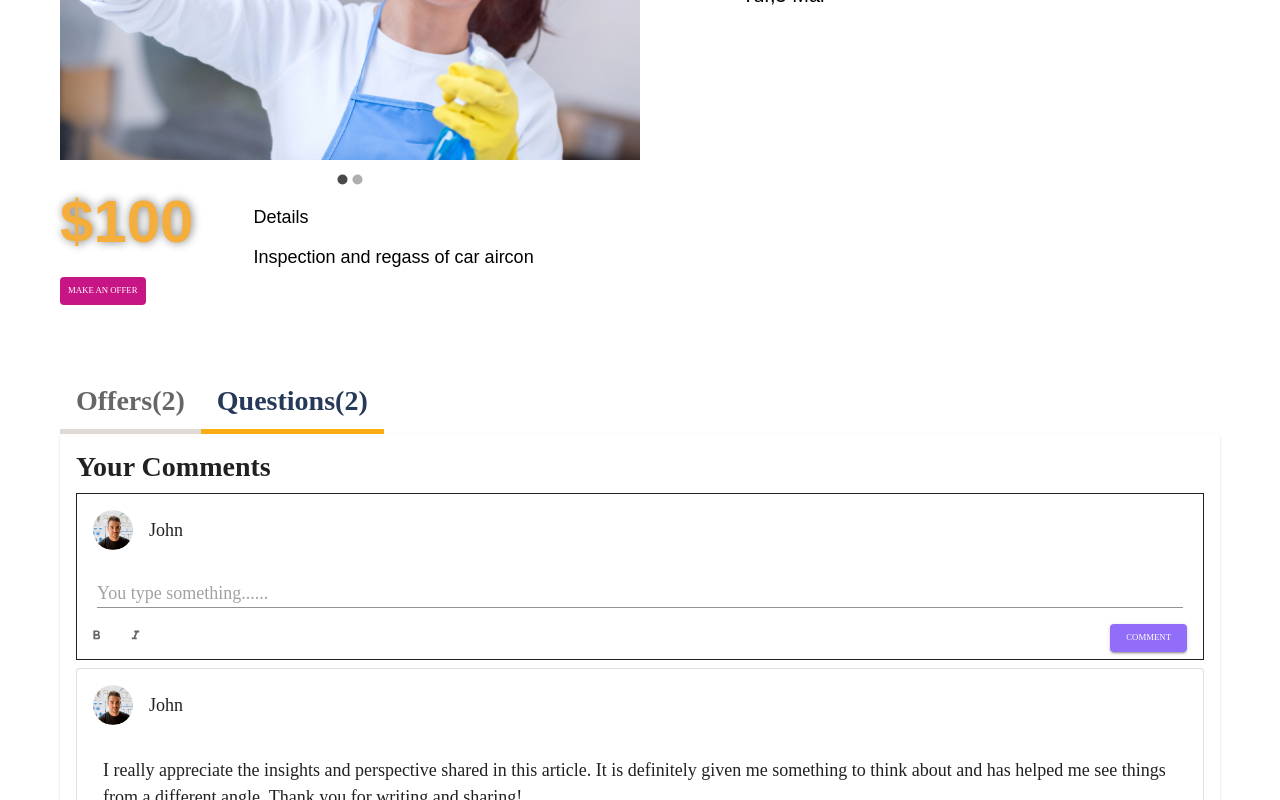
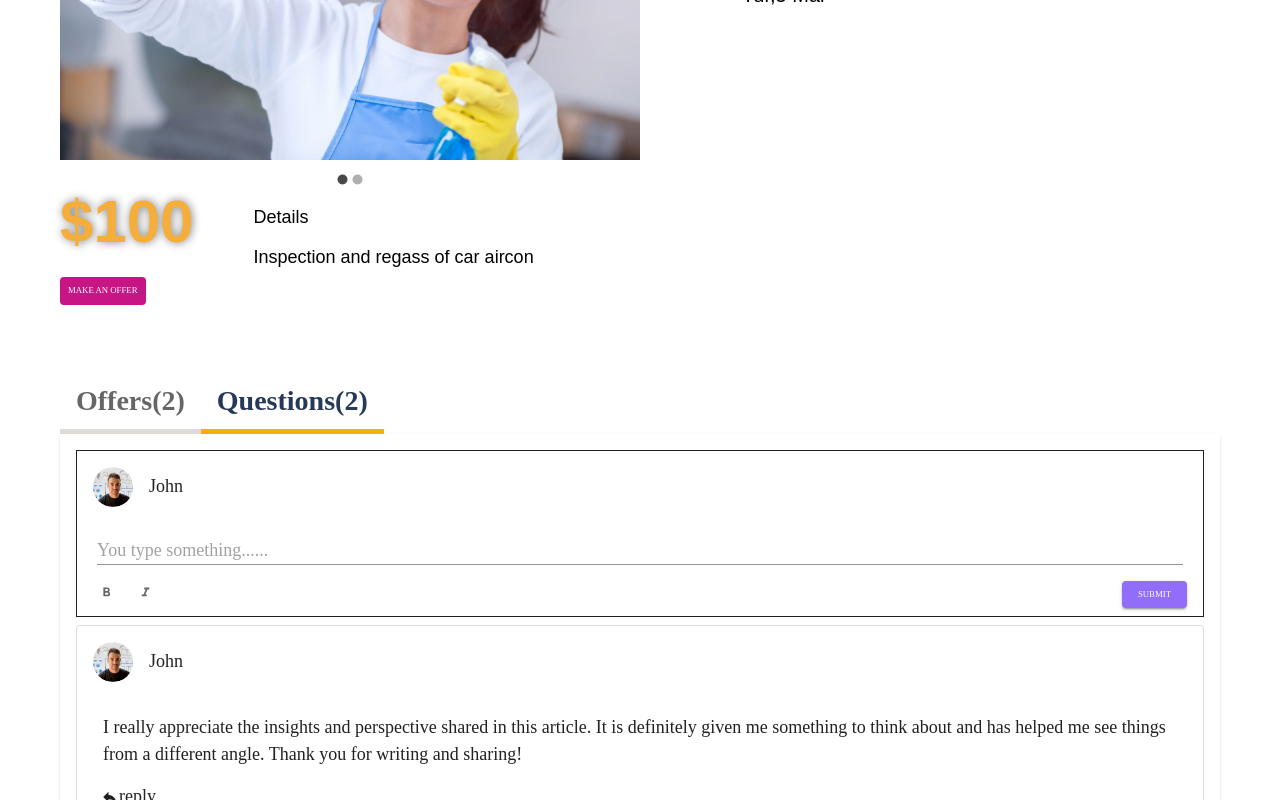
Before and after one commit to TaskComing/Tasker-Coming-Front-end, a React (Create React App) app: page /task-details in a window 1280 px wide. Both pictures are taken after a click on the tab "Questions(2)". Shown: the part 513-1313 px from the top of the page. Built offline with nearby package versions, Linux system fonts and the light colour scheme.

Commit message:
change on TAS-13

```diff
--- a/src/components/Comments/AddNewComment.js
+++ b/src/components/Comments/AddNewComment.js
@@ -1,4 +1,5 @@
 import * as React from 'react';
+import { useState } from 'react';
 // import PropTypes from 'prop-types';
 import Box from '@mui/material/Box';
 import Avatar from '@mui/material/Avatar';
@@ -9,7 +10,36 @@ import FormatItalicIcon from '@mui/icons-material/FormatItalic';
 import Button from '@mui/material/Button';
 
 function AddNewComment(props) {
+  const [isBold, setIsBold] = useState(false);
+  const [isItalic, setIsItalic] = useState(false);
+
   const { handleAddNewComment, handleCommentInput, newComment } = props;
+
+  const handleBoldToggle = () => {
+    setIsBold(() => {
+      if (isBold) {
+        return false;
+      }
+      return true;
+    });
+  };
+
+  const styleBold = () => {
+    if (isBold) {
+      return 'bold';
+    }
+    return '';
+  };
+
+  const handleItalicToggle = () => {
+    setIsItalic(() => {
+      if (isItalic) {
+        return false;
+      }
+      return true;
+    });
+  };
+
   return (
     <Box sx={{ border: 1 }} noValidate autoComplete="off">
       <Box>
@@ -26,7 +56,7 @@ function AddNewComment(props) {
         fullWidth
         sx={{ p: '0px 20px 0px 20px' }}
         inputProps={{
-          style: { fontSize: 18 },
+          style: { fontSize: 18, fontStyle: {}, fontWeight: { styleBold } },
         }}
         margin="normal"
         id="standard-multiline-flexible"
@@ -36,12 +66,6 @@ function AddNewComment(props) {
         variant="standard"
         onChange={handleCommentInput}
         value={newComment}
-        // inputProps={{
-        //   sx: {
-        //     fontStyle: 'italic',
-        //     fontWeight: 'bold',
-        //   },
-        // }}
       />
       <Box
         sx={{
@@ -57,9 +81,34 @@ function AddNewComment(props) {
           },
         }}
       >
-        <Box>
-          <FormatBoldIcon />
-          <FormatItalicIcon />
+        <Box
+          sx={{
+            display: 'flex',
+            alignItems: 'center',
+            justifyContent: 'space-between',
+            m: '0 0 0 10px',
+          }}
+        >
+          <Box
+            sx={{
+              '&:hover': {
+                backgroundColor: '#DCDCDC',
+              },
+            }}
+            onClick={handleBoldToggle}
+          >
+            <FormatBoldIcon />
+          </Box>
+          <Box
+            sx={{
+              '&:hover': {
+                backgroundColor: '#DCDCDC',
+              },
+            }}
+            onClick={handleItalicToggle}
+          >
+            <FormatItalicIcon />
+          </Box>
         </Box>
         <Button
           variant="contained"
@@ -69,7 +118,7 @@ function AddNewComment(props) {
           }}
           onClick={handleAddNewComment}
         >
-          Comment
+          Submit
         </Button>
       </Box>
     </Box>
--- a/src/components/Comments/DisplayCurrentComment.js
+++ b/src/components/Comments/DisplayCurrentComment.js
@@ -30,8 +30,18 @@ function DisplayCurrentComment(props) {
       />
       <CardContent>
         <Typography sx={{ fontSize: '18px', p: '0px 10px 15px 10px' }}>{item}</Typography>
-        <Box sx={{ display: 'flex', justifyContent: 'flex-start' }}>
-          <Box sx={{ m: '20' }}>
+        <Box
+          sx={{
+            display: 'flex',
+            width: 'fit-content',
+            padding: '0 8px',
+            justifyContent: 'flex-start',
+            '&:hover': {
+              backgroundColor: '#DCDCDC',
+            },
+          }}
+        >
+          <Box sx={{ display: 'flex', alignItems: 'center' }}>
             <ReplyIcon sx={{ fontSize: '18px' }} />
           </Box>
           <Typography sx={{ fontSize: '18px' }}>reply</Typography>
--- a/src/components/Comments/index.js
+++ b/src/components/Comments/index.js
@@ -40,9 +40,6 @@ function Comments() {
   return (
     <Card sx={{ minWidth: 275, maxWidth: 1169 }}>
       <CardContent>
-        <Typography variant="h4" gutterBottom>
-          Your Comments
-        </Typography>
         <AddNewComment
           handleCommentInput={handleCommentInput}
           handleAddNewComment={handleAddNewComment}
@@ -51,6 +48,19 @@ function Comments() {
         <Box fullWidth>
           <List fullWidth>{displayCurrentComments()}</List>
         </Box>
+        <Box
+          sx={{
+            display: 'flex',
+            justifyContent: 'center',
+            alignItems: 'center',
+            border: 1,
+            backgroundColor: '#DCDCDC',
+            borderRadius: '5px',
+            p: '5px',
+          }}
+        >
+          <Typography sx={{ fontSize: '15px' }}>Load More</Typography>
+        </Box>
       </CardContent>
     </Card>
   );
```
